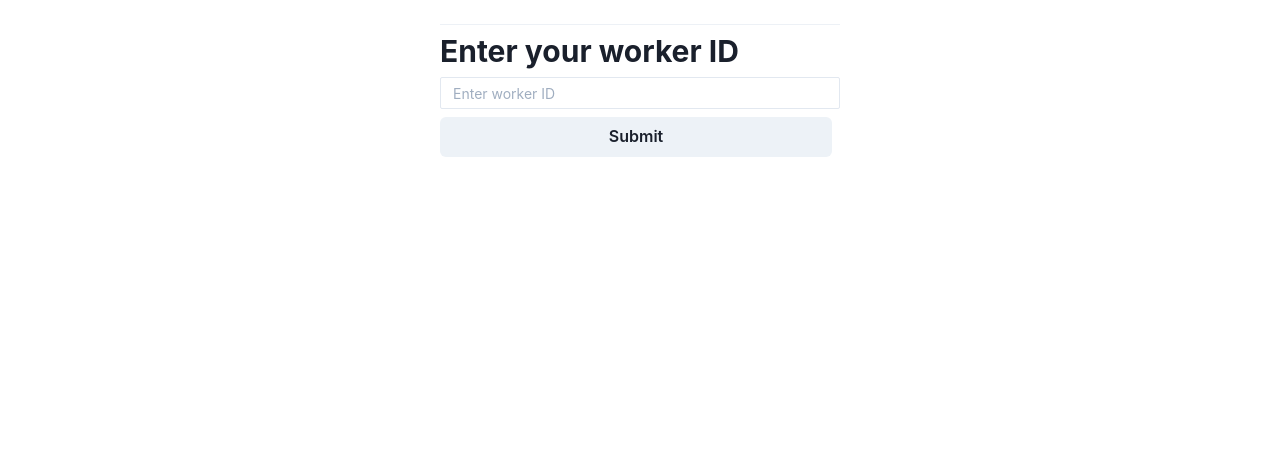
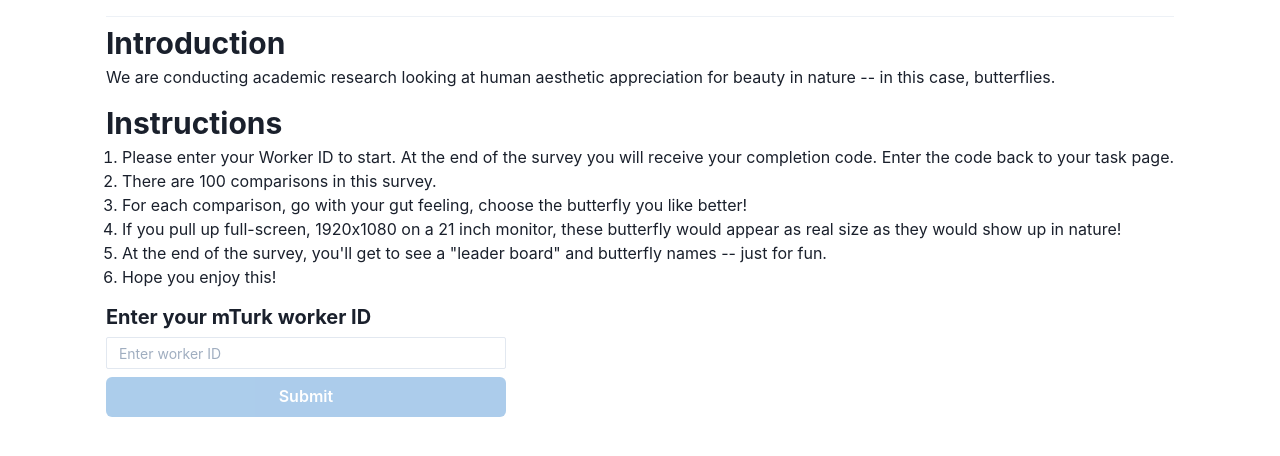
Before and after one commit to jzengg/butterfly-ui, a Next.js app: page /turk in a window 1280 px wide. Shown: the top 456 px of the page. Built offline with nearby package versions, Linux system fonts and the light colour scheme.

Commit message:
rename vote to survey, clear session after 100 votes, no more toast

```diff
--- a/apiUtils.js
+++ b/apiUtils.js
@@ -75,6 +75,8 @@ export function getIp({ callback }) {
 }
 
 export function clearLocalStorage() {
+  console.log("clearing local");
   localStorage.removeItem("hotbutterfly-sessionid");
   localStorage.removeItem("hotbutterfly-numvotes");
+  localStorage.removeItem("hotbutterfly-isworker");
 }
--- a/components/Butterfly.react.js
+++ b/components/Butterfly.react.js
@@ -4,6 +4,7 @@ import useIsDev from "../hooks/useIsDev";
 export default function Butterfly({
   butterfly: { name, rating, image_url: imageUrl, id },
   imgSize = 726,
+  showName = false,
 }) {
   const isDev = useIsDev();
   return (
@@ -12,7 +13,7 @@ export default function Butterfly({
         boxSize={[imgSize / 2.7, imgSize / 2.5, imgSize / 2, imgSize]}
         src={imageUrl}
       />
-      <Flex>{name}</Flex>
+      {showName && <Flex>{name}</Flex>}
       {isDev && (
         <>
           <Flex>ID: {id}</Flex>
--- a/components/Header.react.js
+++ b/components/Header.react.js
@@ -24,6 +24,9 @@ export default function Header() {
   const shouldShowNavigation = !isWorkerPage && !isWorker;
 
   const isDev = useIsDev();
+  if (!isDev) {
+    return <></>;
+  }
   return (
     <Flex direction="column">
       <HStack>
@@ -33,8 +36,8 @@ export default function Header() {
           </NextLink>
         )}
         {shouldShowNavigation && (
-          <NextLink href={getHref("/vote")} passHref={true}>
-            <Link color={getColor("/vote")}>Vote</Link>
+          <NextLink href={getHref("/survey")} passHref={true}>
+            <Link color={getColor("/survey")}>Vote</Link>
           </NextLink>
         )}
         {isDev && (
--- a/pages/api/leaderboard.js
+++ b/pages/api/leaderboard.js
@@ -2,7 +2,7 @@ import axios from "axios";
 
 export default async (req, res) => {
   if (req.method === "GET") {
-    const URL = `${process.env.API_BASE_URL}:${process.env.API_PORT}/leaderboard?apikey=${process.env.API_KEY}`;
+    const URL = `${process.env.API_BASE_URL}:${process.env.API_PORT}/leaderboard?apikey=${process.env.API_KEY}&count=20`;
     const response = await axios.get(URL);
     return res.status(200).json(response.data);
   }
--- a/pages/index.js
+++ b/pages/index.js
@@ -11,7 +11,7 @@ export default function Home() {
         <Text>Introduction goes here</Text>
       </Container>
       <HStack spacing={8} justifyContent="center">
-        <NextLink href={getHref("/vote")} passHref={true}>
+        <NextLink href={getHref("/survey")} passHref={true}>
           <Heading size="md">
             <Link color="teal.500">Start Voting</Link>
           </Heading>
--- a/pages/turk.js
+++ b/pages/turk.js
@@ -1,5 +1,14 @@
 import React, { useState, useEffect, useCallback } from "react";
-import { Flex, Heading, Input, Button } from "@chakra-ui/react";
+import {
+  Flex,
+  Heading,
+  Box,
+  Input,
+  Button,
+  Text,
+  OrderedList,
+  ListItem,
+} from "@chakra-ui/react";
 import { createWorker } from "../apiUtils";
 import useSessionId from "../hooks/useSessionId";
 import { useRouter } from "next/router";
@@ -16,15 +25,51 @@ export default function Turk() {
     createWorker({
       callback: () => {
         setIsWorkerState(true);
-        router.push({ pathname: "/vote", query: router.query });
+        router.push({ pathname: "/survey", query: router.query });
       },
       data: { worker_id: workerID, session_id: sessionID },
     });
   };
   return (
     <Flex direction="column">
-      <Heading mb={2} size="lg">
-        Enter your worker ID
+      <Box mb={4}>
+        <Heading mb={1} size="lg">
+          Introduction
+        </Heading>
+        <Text>
+          We are conducting academic research looking at human aesthetic
+          appreciation for beauty in nature -- in this case, butterflies.
+        </Text>
+      </Box>
+      <Heading mb={1} size="lg">
+        Instructions
+      </Heading>
+      <OrderedList mb={4}>
+        <Text>
+          <ListItem>
+            Please enter your Worker ID to start. At the end of the survey you
+            will receive your completion code. Enter the code back to your task
+            page.
+          </ListItem>
+          <ListItem> There are 100 comparisons in this survey.</ListItem>
+          <ListItem>
+            For each comparison, go with your gut feeling, choose the butterfly
+            you like better!
+          </ListItem>
+          <ListItem>
+            If you pull up full-screen, 1920x1080 on a 21 inch monitor, these
+            butterfly would appear as real size as they would show up in nature!
+          </ListItem>
+          <ListItem>
+            At the end of the survey, you'll get to see a "leader board" and
+            butterfly names -- just for fun.
+          </ListItem>
+          <ListItem> Hope you enjoy this!</ListItem>
+        </Text>
+      </OrderedList>
+
+      <Heading mb={2} size="md">
+        Enter your mTurk worker ID
       </Heading>
       <Input
         mb={2}
@@ -34,7 +79,13 @@ export default function Turk() {
         placeholder="Enter worker ID"
         size="sm"
       />
-      <Button mr={2} onClick={handleSubmit}>
+      <Button
+        mr={2}
+        width={400}
+        colorScheme="blue"
+        isDisabled={workerID === "" || workerID == null}
+        onClick={handleSubmit}
+      >
         Submit
       </Button>
     </Flex>
```
Also changed, not shown: components/VoteButton.react.js (+10 -5 lines), components/VoteProgress.react.js (+1 -11 lines), pages/leaderboard.js (+5 -6 lines), pages/survey.js (renamed from pages/vote.js, +1 -34 lines), pages/turk_completed.js (+9 -4 lines).
